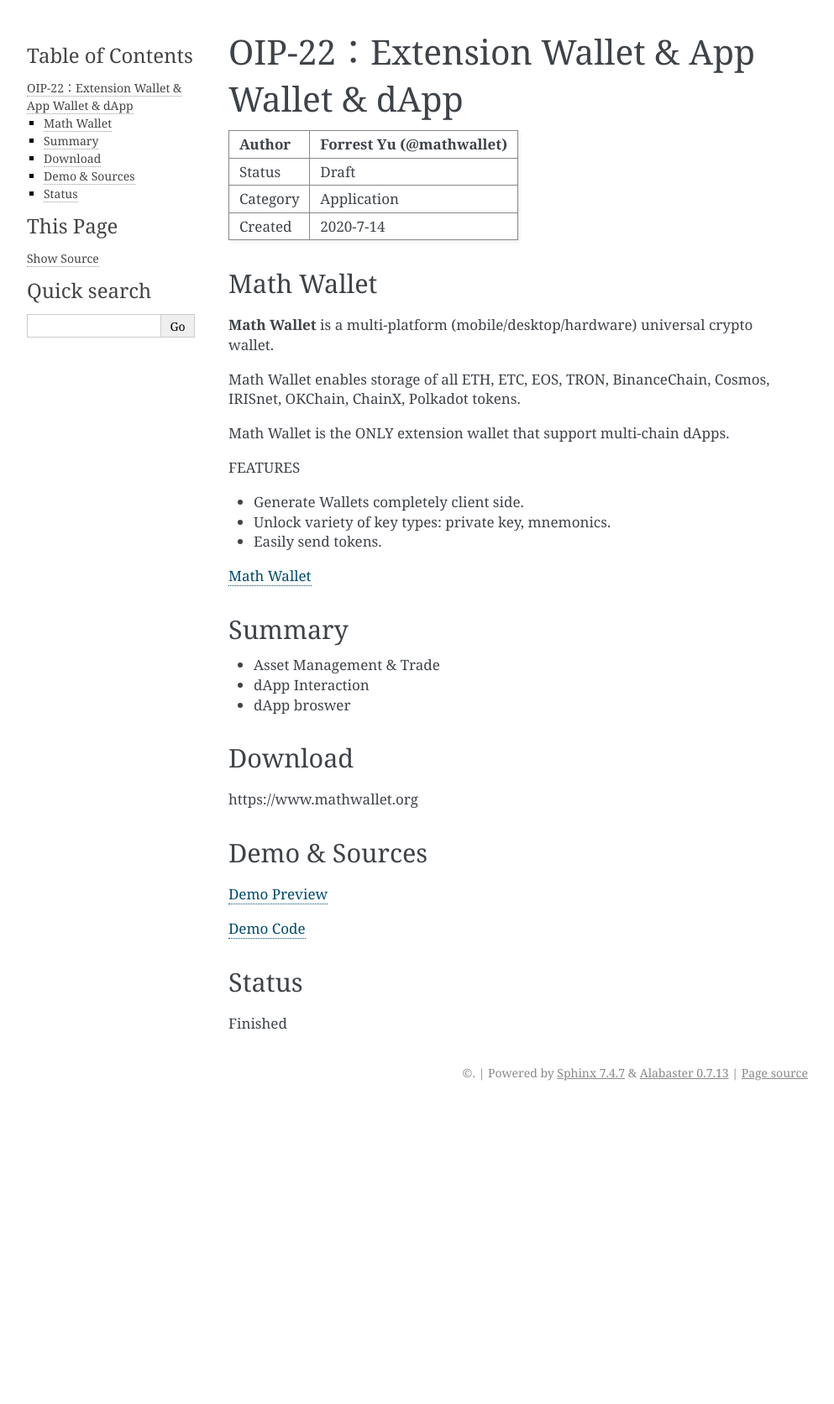
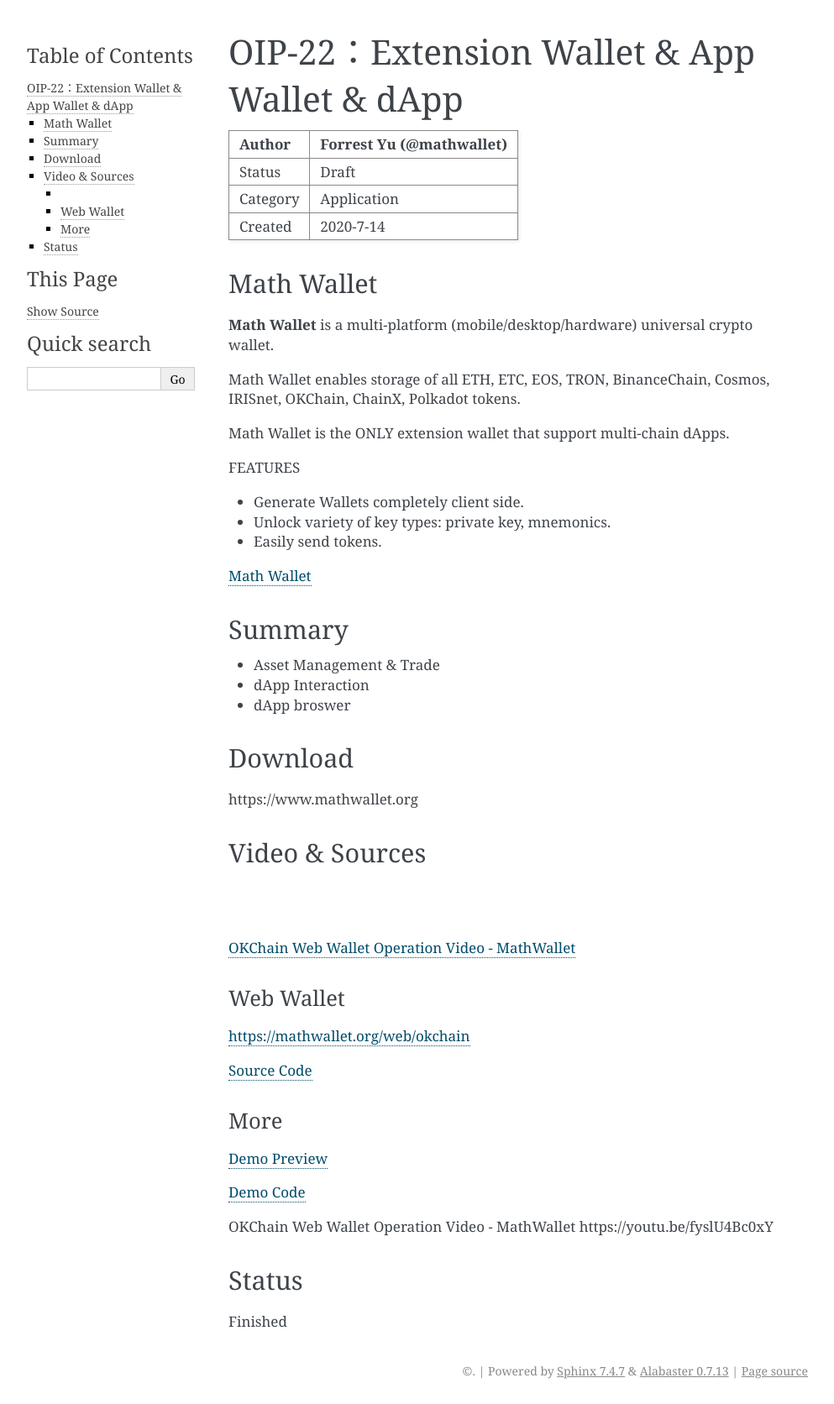
Before and after one commit to okx/KIPs, a Sphinx documentation site: the page built from docs/draft/OIP-22.md, in a window 1280 px wide. Shown: the whole page at 84% size, without its empty margins (148-1141 px from the left). Built offline with Sphinx 7.4.7, drawn with Linux system fonts in a browser that asks for light colours; before the commit the page ends 1317 px from its top, so only the background shows below that.

Commit message:
Update OIP-22

```diff
--- a/docs/draft/OIP-22.md
+++ b/docs/draft/OIP-22.md
@@ -33,10 +33,21 @@
 ## Download
 https://www.mathwallet.org
 
-## Demo & Sources
+## Video & Sources
+####
+[OKChain Web Wallet Operation Video - MathWallet](https://youtu.be/fyslU4Bc0xY)
+
+#### Web Wallet
+[https://mathwallet.org/web/okchain](https://mathwallet.org/web/okchain)
+
+[Source Code](https://github.com/mathwallet/math-okchain-web-wallet)
+
+#### More
 [Demo Preview](https://developer.mathwallet.org/okchain)
 
 [Demo Code](https://github.com/mathwallet/math-okchain-js)
 
+OKChain Web Wallet Operation Video - MathWallet
+https://youtu.be/fyslU4Bc0xY
 ## Status
 Finished
```
